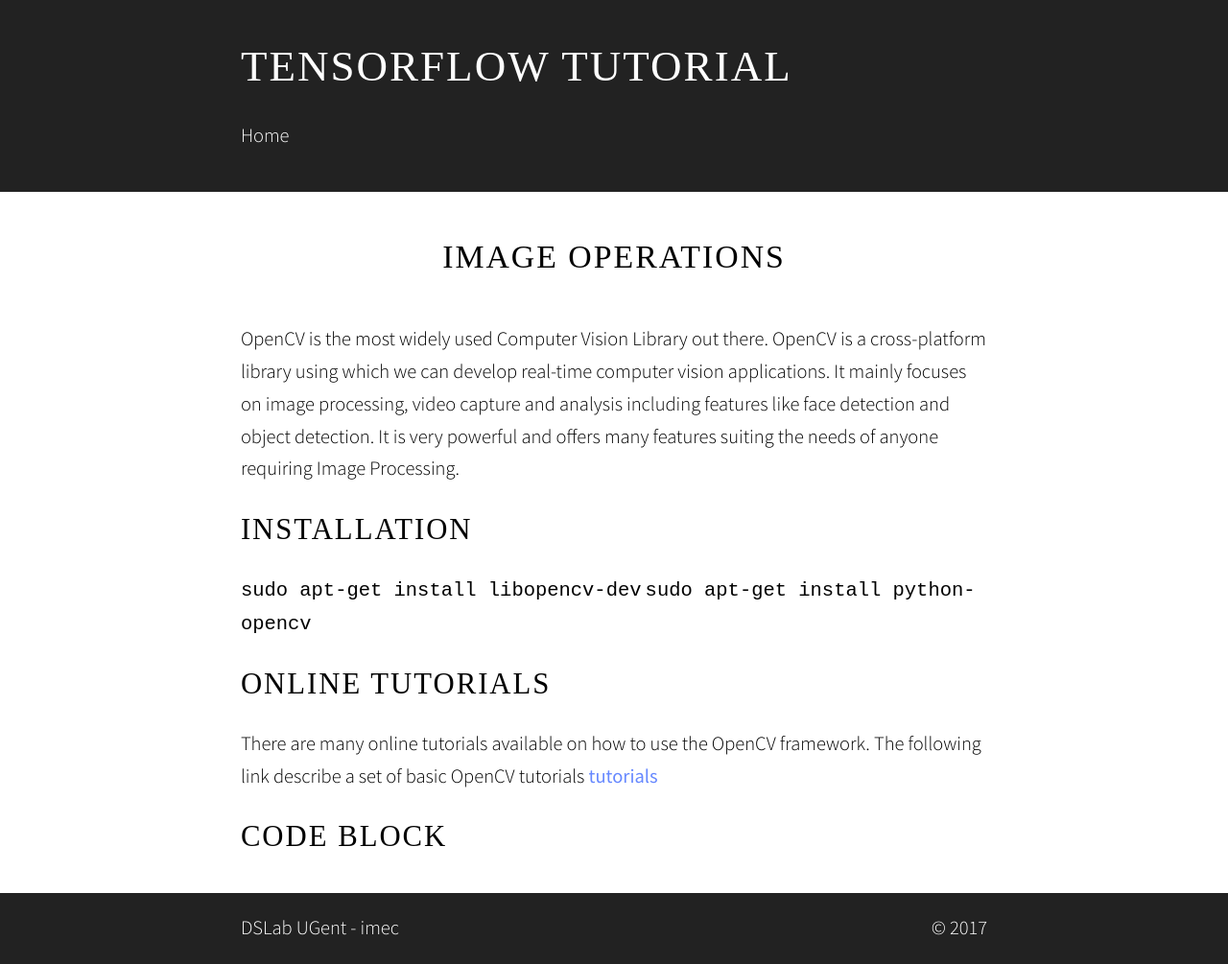
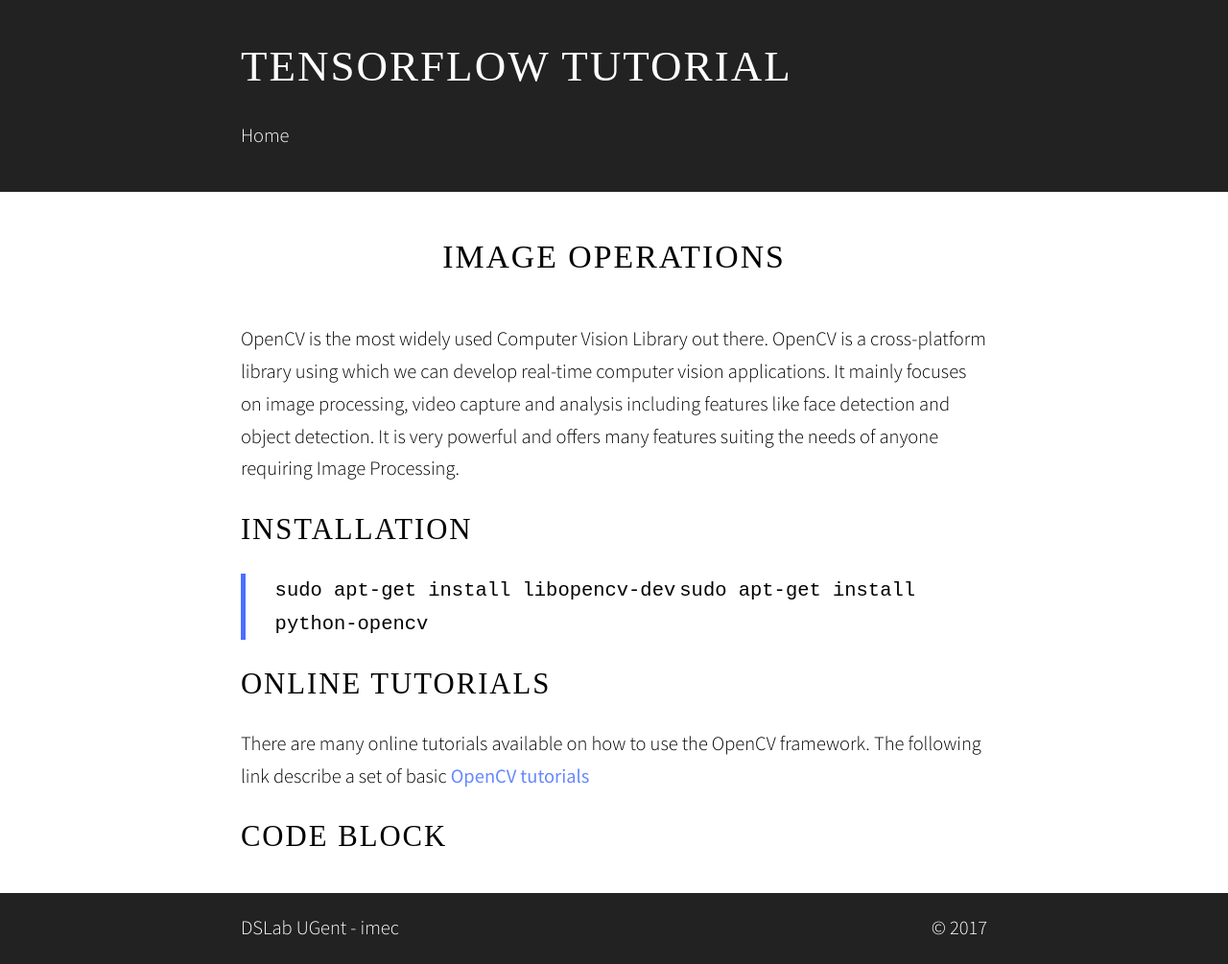
Before and after one commit to ArcelorMittalBelgium/AI-image-recognition, a Jekyll site: the page built from _chapter/image-operations.md, in a window 1280 px wide. Shown: the whole page at 96% size. Built offline with Jekyll 4.4.1, drawn with Linux system fonts in a browser that asks for light colours; some web fonts are replaced.

Commit message:
blockquotes

```diff
--- a/_chapter/image-operations.md
+++ b/_chapter/image-operations.md
@@ -9,13 +9,13 @@ It is very powerful and offers many features suiting the needs of anyone requiri
 
 # Installation
 
-`sudo apt-get install libopencv-dev`
-`sudo apt-get install python-opencv`
+> `sudo apt-get install libopencv-dev`
+> `sudo apt-get install python-opencv`
 
 # Online tutorials
 
 There are many online tutorials available on how to use the OpenCV framework.
-The following link describe a set of basic OpenCV tutorials [tutorials](http://docs.opencv.org/3.3.0/d9/df8/tutorial_root.html)
+The following link describe a set of basic [OpenCV tutorials](http://docs.opencv.org/3.3.0/d9/df8/tutorial_root.html)
 
 
 # Code block
```
